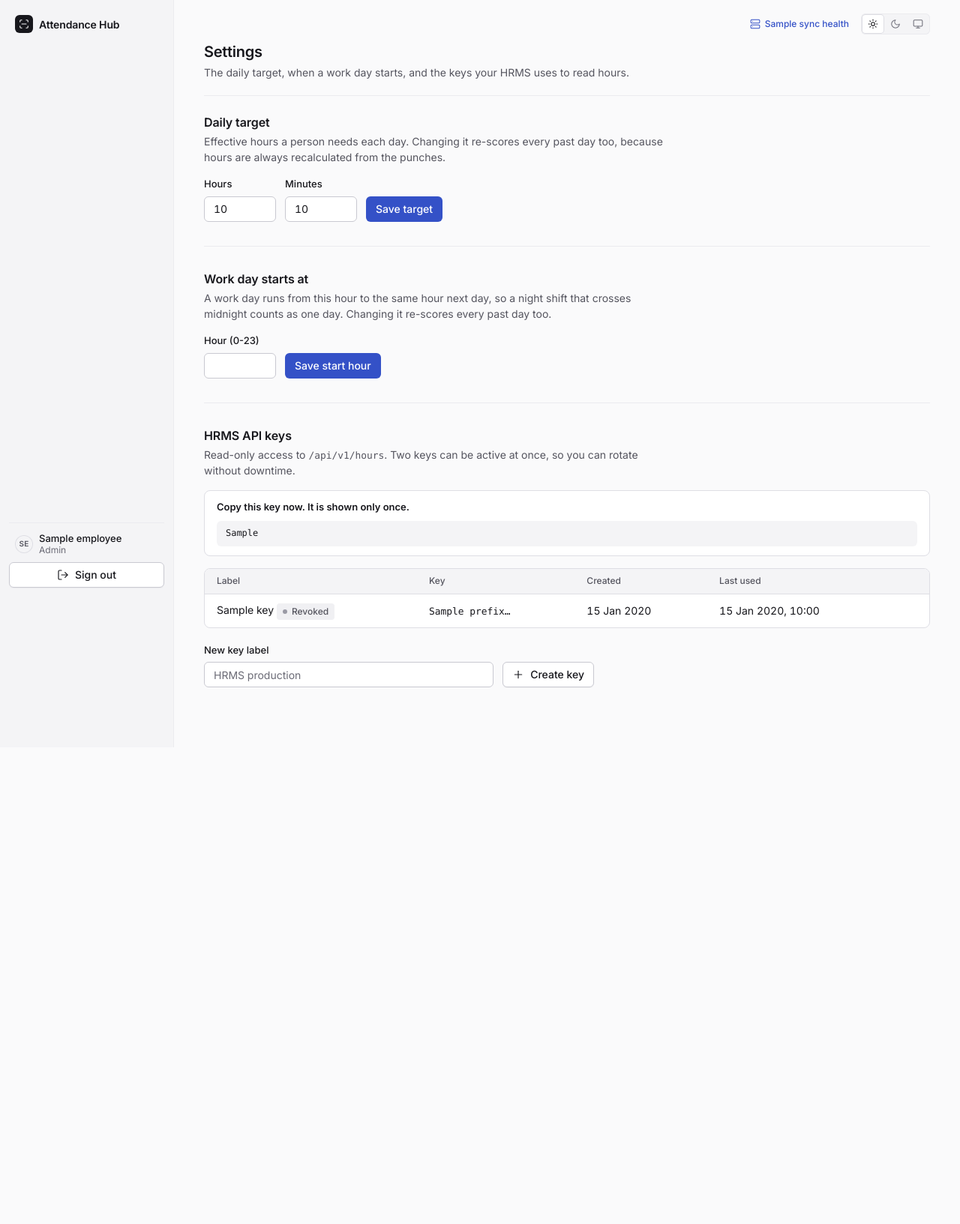
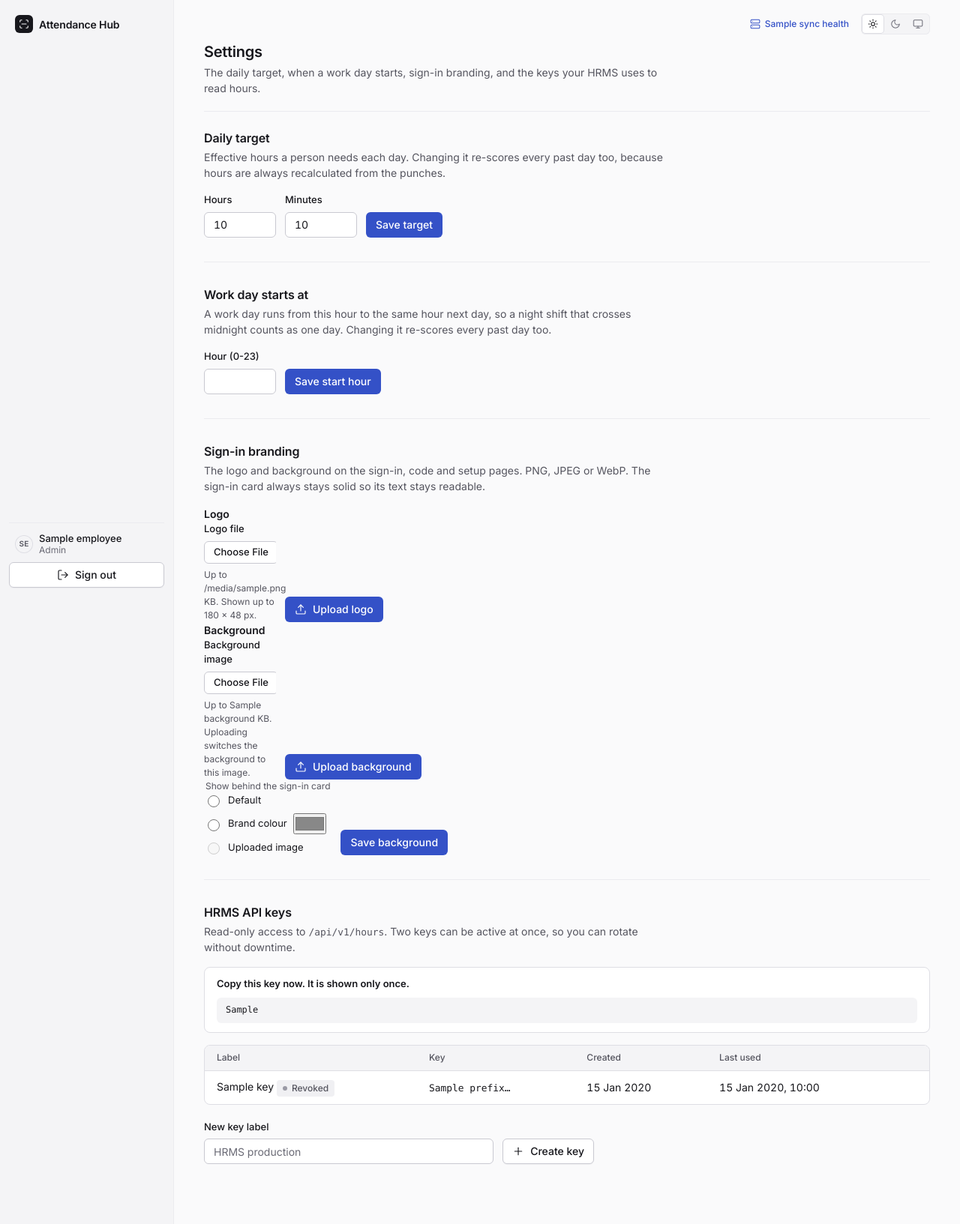
Before and after one commit to nitcoinc/essl-platform-dashboard, a Flask app: template templates/settings.html in a window 1280 px wide. Shown: the whole page at 75% size. Before the commit the page ends 997 px from the top, so only its background shows below. Run offline with Flask 3, Linux system fonts and the light colour scheme; the template is opened without the code that fills it: most values are stand-ins (such as "Sample title", 1, 10 or a date in 2020); parts of the project's set-up code (start-up, migrations or seed data) failed here and were passed over; some libraries are stand-ins or nearby versions.

Commit message:
feat(branding): sign-in logo and background from Settings (schema v5)
Admins upload a PNG/JPEG/WebP logo and background (magic-byte sniffed,
SVG refused, 512 KB / 1.5 MB caps) or pick a brand colour. Assets live in
a new branding_assets table, are served publicly at /brand/<key> with an
ETag and short cache, and render behind a solid sign-in card.

Co-Authored-By: Claude Opus 5.5 <noreply@anthropic.com>

```diff
--- a/essl_hub/db.py
+++ b/essl_hub/db.py
@@ -20,7 +20,7 @@ _TZ = ZoneInfo(TIMEZONE_NAME)
 _logger = logging.getLogger(__name__)
 
 TIMESTAMP_FORMAT = "%Y-%m-%d %H:%M:%S"
-SCHEMA_VERSION = 4
+SCHEMA_VERSION = 5
 
 # Seconds the TCP probe waits before calling the primary unreachable. libsql's
 # own replica connect can block ~134s holding the GIL on a black-holed address
@@ -393,6 +393,19 @@ MIGRATIONS: dict[int, tuple[str, ...]] = {
     4: (
         "ALTER TABLE devices ADD COLUMN retired_at TIMESTAMP",
         "ALTER TABLE devices ADD COLUMN created_at TIMESTAMP",
+    ),
+    # v5: sign-in branding images live in the database so they survive
+    # replicas and the nightly export (a host-volume file would not).
+    5: (
+        """
+        CREATE TABLE IF NOT EXISTS branding_assets (
+            key TEXT PRIMARY KEY,
+            content_type TEXT NOT NULL,
+            data BLOB NOT NULL,
+            sha256 TEXT NOT NULL,
+            updated_at TIMESTAMP NOT NULL
+        )
+        """,
     ),
 }
 
@@ -1403,6 +1416,39 @@ class Database:
                 (key, value),
             )
 
+    # --- Sign-in branding (U6) -------------------------------------------
+
+    def branding_versions(self) -> dict[str, str]:
+        """key -> sha256 for every stored asset, without loading the bytes."""
+        with self.connect() as connection:
+            rows = connection.execute("SELECT key, sha256 FROM branding_assets").fetchall()
+        return {row["key"]: row["sha256"] for row in rows}
+
+    def branding_asset(self, key: str) -> dict | None:
+        with self.connect() as connection:
+            row = connection.execute(
+                "SELECT key, content_type, data, sha256, updated_at "
+                "FROM branding_assets WHERE key=?",
+                (key,),
+            ).fetchone()
+        if row is None:
+            return None
+        return {**row, "data": bytes(row["data"])}
+
+    def set_branding_asset(self, key: str, *, content_type: str, data: bytes, sha256: str) -> None:
+        with self.transaction() as connection:
+            connection.execute(
+                "INSERT INTO branding_assets (key, content_type, data, sha256, updated_at) "
+                "VALUES (?, ?, ?, ?, ?) ON CONFLICT (key) DO UPDATE SET "
+                "content_type = excluded.content_type, data = excluded.data, "
+                "sha256 = excluded.sha256, updated_at = excluded.updated_at",
+                (key, content_type, data, sha256, _now()),
+            )
+
+    def delete_branding_asset(self, key: str) -> None:
+        with self.transaction() as connection:
+            connection.execute("DELETE FROM branding_assets WHERE key=?", (key,))
+
 
 def _manager_chain(connection: _Connection, employee_id: int) -> list[int]:
     # UNION (not UNION ALL) stops on a pre-existing cycle instead of looping.
--- a/essl_hub/web.py
+++ b/essl_hub/web.py
@@ -80,6 +80,23 @@ def create_app(database: Database | None = None) -> Flask:
             return {}
         return {"sync_health": current_sync_health(database)[0]}
 
+    @app.context_processor
+    def signin_branding() -> dict:
+        # Lazy: only the auth pages call it, so app pages pay no query.
+        def branding() -> dict:
+            versions = database.branding_versions()
+            mode = database.setting("signin_background", "default")
+            if mode == "image" and "background" not in versions:
+                mode = "default"
+            return {
+                "logo_version": versions.get("logo", "")[:12] or None,
+                "background_version": versions.get("background", "")[:12] or None,
+                "mode": mode,
+                "color": database.setting("signin_background_color", "#3451c7"),
+            }
+
+        return {"signin_branding": branding}
+
     @app.errorhandler(OfflineError)
     def offline(exc: OfflineError) -> tuple[str, int]:
         # A write that cannot reach the primary is an outage, not a bug (KTD11).
@@ -91,7 +108,9 @@ def create_app(database: Database | None = None) -> Flask:
         response.headers["X-Content-Type-Options"] = "nosniff"
         response.headers["X-Frame-Options"] = "DENY"
         response.headers["Referrer-Policy"] = "no-referrer"
-        response.headers["Cache-Control"] = "no-store"
+        # Brand images carry their own short cache with an ETag (U6).
+        if request.endpoint != "auth.brand_asset":
+            response.headers["Cache-Control"] = "no-store"
         return response
 
     @app.before_request
--- a/static/styles.css
+++ b/static/styles.css
@@ -29,6 +29,7 @@
   --accent-hover: #2a43a8;
   --accent-text: #ffffff;
   --accent-subtle: #eef1fc;
+  --auth-scrim: rgba(255, 255, 255, 0);
 
   /* Semantic roles */
   --bg: var(--gray-25);
@@ -114,6 +115,7 @@
     --accent-hover: #9aabf8;
     --accent-text: #0e0e10;
     --accent-subtle: #1c2140;
+    --auth-scrim: rgba(14, 14, 16, 0.55);
 
     --hover: rgba(236, 236, 240, 0.06);
 
@@ -152,6 +154,7 @@
     --accent-hover: #9aabf8;
     --accent-text: #0e0e10;
     --accent-subtle: #1c2140;
+    --auth-scrim: rgba(14, 14, 16, 0.55);
 
     --hover: rgba(236, 236, 240, 0.06);
 
@@ -589,6 +592,20 @@ input[type="file"]::file-selector-button {
 .auth-card .button { width: 100%; }
 .auth-brand { padding: 0; margin-bottom: var(--s2); }
 .auth-card .auth-error { margin-top: 0; }
+/* Sign-in branding (U6): the background stays behind a solid card so card
+   text keeps its normal AA contrast in both themes. */
+.auth-bg-color { background: var(--auth-bg); }
+.auth-bg-image { background: linear-gradient(var(--auth-scrim), var(--auth-scrim)), var(--auth-bg-image) center / cover no-repeat, var(--bg); }
+.auth-bg-color .auth-card, .auth-bg-image .auth-card {
+  padding: var(--s6); background: var(--surface); border: 1px solid var(--border-strong);
+  border-radius: var(--radius-lg); box-shadow: 0 8px 24px rgba(23, 23, 28, 0.12);
+}
+.auth-logo img { display: block; max-width: 180px; max-height: 48px; width: auto; height: auto; }
+.brand-preview { display: flex; align-items: center; gap: var(--s4); flex-wrap: wrap; margin-bottom: var(--s3); }
+.brand-preview img { max-width: 180px; max-height: 64px; padding: var(--s2); background: var(--surface); border: 1px solid var(--border-strong); border-radius: var(--radius); }
+.brand-modes { display: flex; flex-direction: column; gap: var(--s2); border: 0; padding: 0; margin: 0; }
+.brand-modes label { display: flex; align-items: center; gap: var(--s2); font-size: var(--text-13); }
+.brand-modes input[type="color"] { width: 44px; height: 28px; padding: 0; }
 .code-input { font-size: var(--text-20) !important; letter-spacing: 0.3em; font-variant-numeric: tabular-nums; }
 .auth-note { font-size: var(--text-13); color: var(--text-secondary); }
 
--- a/templates/settings.html
+++ b/templates/settings.html
@@ -5,7 +5,7 @@
 <header class="topbar">
   <div>
     <h1>Settings</h1>
-    <p>The daily target, when a work day starts, and the keys your HRMS uses to read hours.</p>
+    <p>The daily target, when a work day starts, sign-in branding, and the keys your HRMS uses to read hours.</p>
   </div>
 </header>
 
@@ -40,6 +40,59 @@
     {{ ui.button('Save start hour', 'primary', type='submit') }}
   </form>
   {% if day_start_saved %}<p class="device-note" role="status">{{ ui.icon('check') }}<span>Work days now start at {{ '%02d' % day_start_hour }}:00.</span></p>{% endif %}
+</section>
+
+<section class="admin-section" aria-labelledby="branding-heading">
+  <h2 id="branding-heading">Sign-in branding</h2>
+  <p class="section-intro">The logo and background on the sign-in, code and setup pages. PNG, JPEG or WebP. The sign-in card always stays solid so its text stays readable.</p>
+  {% if brand_error %}{{ ui.inline_error(brand_error) }}{% endif %}
+  {% if brand_saved %}<p class="device-note" role="status">{{ ui.icon('check') }}<span>{% if brand_saved.endswith('-reset') %}Reset to the default.{% else %}Branding saved.{% endif %}</span></p>{% endif %}
+
+  <h3>Logo</h3>
+  {% if brand_logo %}<div class="brand-preview"><img src="{{ url_for('auth.brand_asset', key='logo') }}" alt="Current sign-in logo"></div>{% endif %}
+  <form method="post" action="{{ url_for('admin.settings_upload_branding', key='logo') }}" enctype="multipart/form-data" class="target-form">
+    <input type="hidden" name="csrf" value="{{ csrf_token }}">
+    <div class="field">
+      <label for="brand-logo">Logo file</label>
+      <input id="brand-logo" type="file" name="image" accept="image/png,image/jpeg,image/webp" required aria-describedby="brand-logo-hint"{% if brand_error_key == 'logo' %} aria-invalid="true"{% endif %}>
+      <p class="field-hint" id="brand-logo-hint">Up to {{ brand_caps_kb.logo }} KB. Shown up to 180 x 48 px.</p>
+    </div>
+    {{ ui.button('Upload logo', 'primary', type='submit', icon_name='upload') }}
+  </form>
+  {% if brand_logo %}
+  <form method="post" action="{{ url_for('admin.settings_reset_branding', key='logo') }}">
+    <input type="hidden" name="csrf" value="{{ csrf_token }}">
+    {{ ui.button('Reset logo to default', 'secondary', type='submit') }}
+  </form>
+  {% endif %}
+
+  <h3>Background</h3>
+  {% if brand_background %}<div class="brand-preview"><img src="{{ url_for('auth.brand_asset', key='background') }}" alt="Current sign-in background"></div>{% endif %}
+  <form method="post" action="{{ url_for('admin.settings_upload_branding', key='background') }}" enctype="multipart/form-data" class="target-form">
+    <input type="hidden" name="csrf" value="{{ csrf_token }}">
+    <div class="field">
+      <label for="brand-background">Background image</label>
+      <input id="brand-background" type="file" name="image" accept="image/png,image/jpeg,image/webp" required aria-describedby="brand-background-hint"{% if brand_error_key == 'background' %} aria-invalid="true"{% endif %}>
+      <p class="field-hint" id="brand-background-hint">Up to {{ brand_caps_kb.background }} KB. Uploading switches the background to this image.</p>
+    </div>
+    {{ ui.button('Upload background', 'primary', type='submit', icon_name='upload') }}
+  </form>
+  {% if brand_background %}
+  <form method="post" action="{{ url_for('admin.settings_reset_branding', key='background') }}">
+    <input type="hidden" name="csrf" value="{{ csrf_token }}">
+    {{ ui.button('Reset background to default', 'secondary', type='submit') }}
+  </form>
+  {% endif %}
+  <form method="post" action="{{ url_for('admin.settings_set_background') }}" class="target-form">
+    <input type="hidden" name="csrf" value="{{ csrf_token }}">
+    <fieldset class="brand-modes">
+      <legend class="field-hint">Show behind the sign-in card</legend>
+      <label><input type="radio" name="mode" value="default"{% if background_mode == 'default' %} checked{% endif %}> Default</label>
+      <label><input type="radio" name="mode" value="color"{% if background_mode == 'color' %} checked{% endif %}> Brand colour <input type="color" name="color" value="{{ background_color }}" aria-label="Brand colour"></label>
+      <label><input type="radio" name="mode" value="image"{% if background_mode == 'image' %} checked{% endif %}{% if not brand_background %} disabled{% endif %}> Uploaded image</label>
+    </fieldset>
+    {{ ui.button('Save background', 'primary', type='submit') }}
+  </form>
 </section>
 
 <section class="admin-section" aria-labelledby="keys-heading">
```
Also changed, not shown: essl_hub/routes/admin.py (+100 -0 lines), essl_hub/routes/people.py (+11 -0 lines), essl_hub/routes/signin.py (+19 -0 lines), templates/_auth_base.html (+8 -1 lines), tests/test_db.py (+37 -1 lines), tests/test_web.py (+173 -0 lines), README.md.
